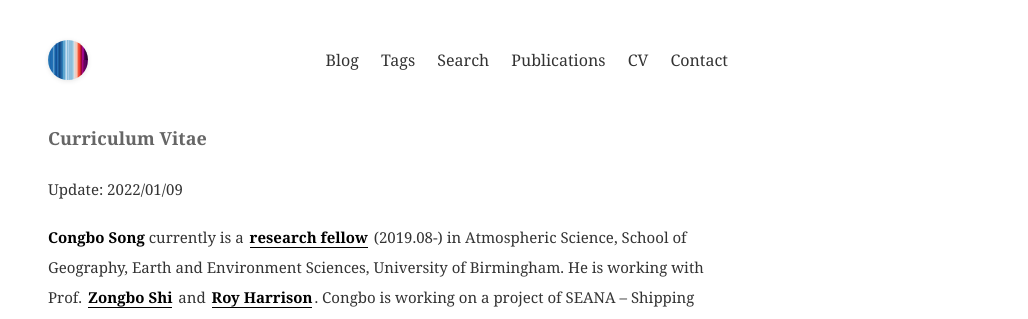
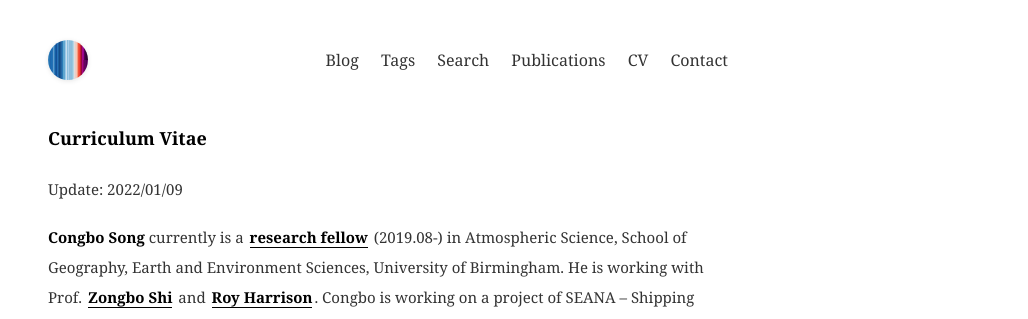
Before and after one commit to songair/Congbo, a Jekyll site: the page built from pages/cv.md, in a window 1280 px wide. Shown: the top 319 px of the page, without its empty margins (252-1280 px from the left). Built offline with Jekyll 4.4.1, drawn with Linux system fonts in a browser that asks for light colours.

Commit message:
Update post.css

```diff
--- a/static/css/post.css
+++ b/static/css/post.css
@@ -7,7 +7,7 @@
 .page-post .title {
   font-size: 18px;
   font-weight: bold;
-  color: #666666;
+  color: #000000;
 }
 .page-post .subtitle {
   font-size: 12px;
```
